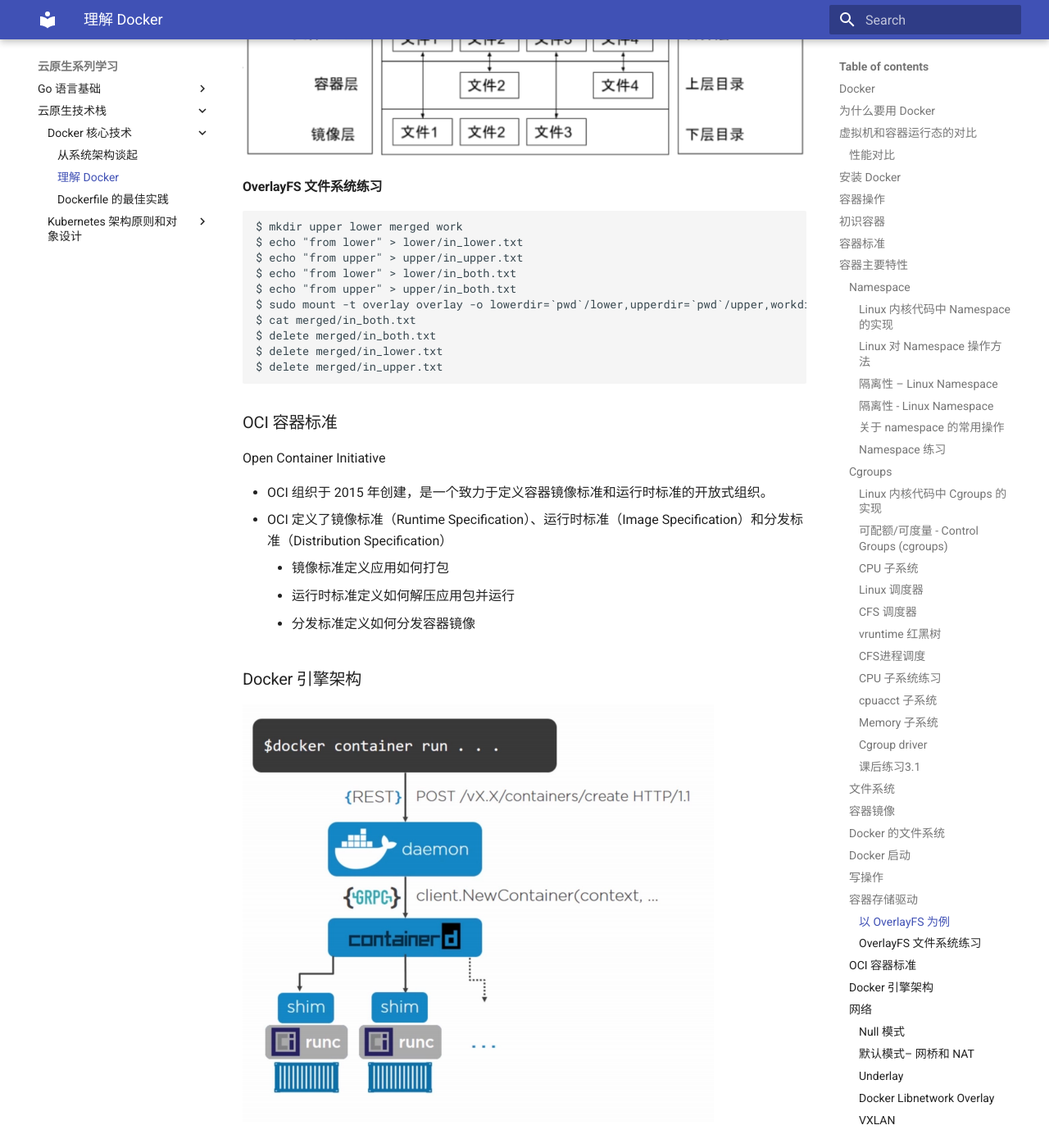
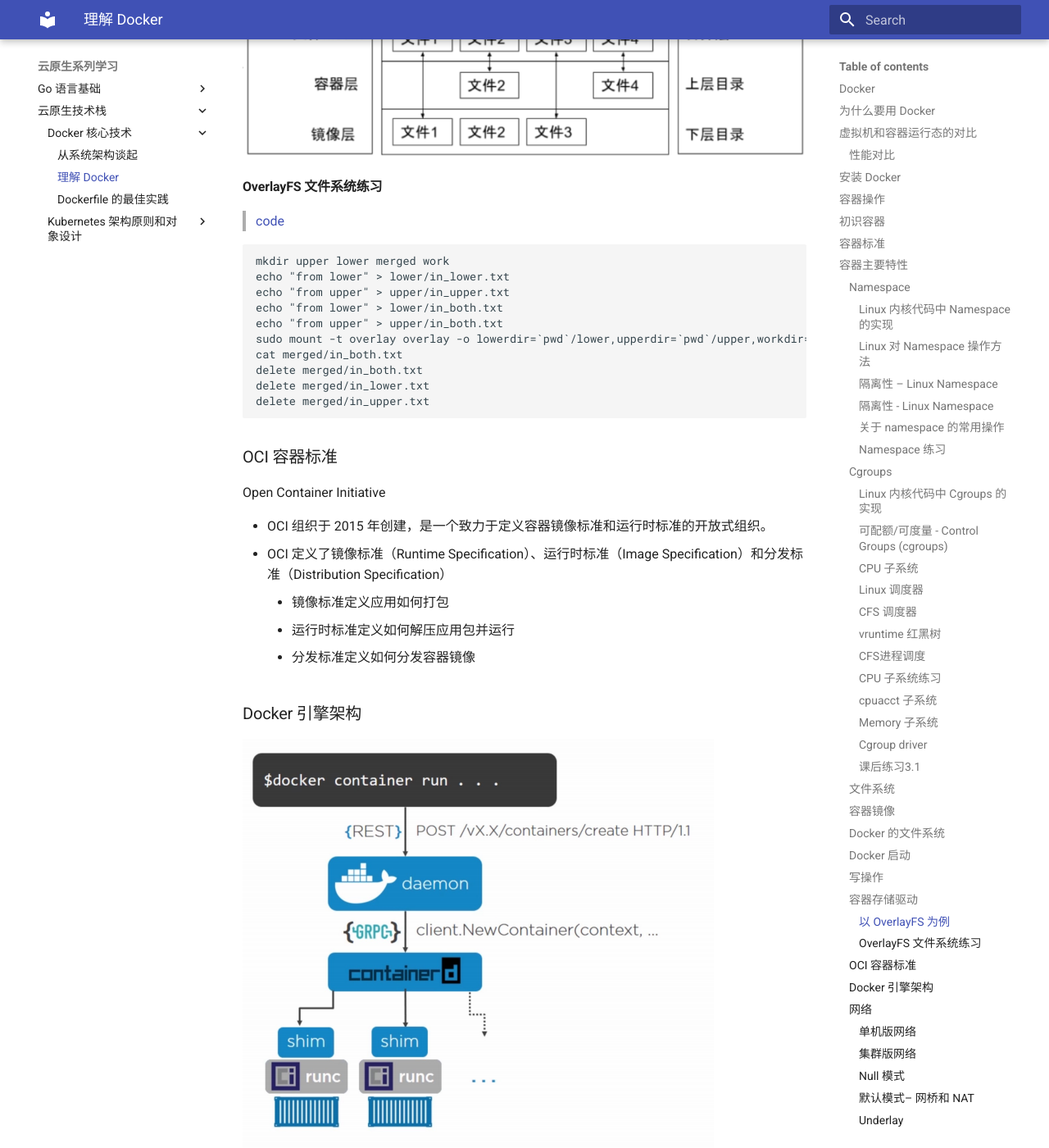
Before and after one commit to mkbooks/k8s-mengfanjie, an MkDocs documentation site: the page built from docs/2/1/2.md, in a window 1280 px wide and 1400 px high, scrolled down 17594 px. Shown: the whole window at 82% size. Built offline with MkDocs 1.6.1 and Material for MkDocs 9.7.7, drawn with Linux system fonts in a browser that asks for light colours.

Commit message:
fix: docker.Network

````diff
--- a/docs/2/1/2.md
+++ b/docs/2/1/2.md
@@ -429,17 +429,19 @@
 ![OverlayFS](images/OverlayFS.png)
 
 #### OverlayFS 文件系统练习
-```
-$ mkdir upper lower merged work
-$ echo "from lower" > lower/in_lower.txt
-$ echo "from upper" > upper/in_upper.txt
-$ echo "from lower" > lower/in_both.txt
-$ echo "from upper" > upper/in_both.txt
-$ sudo mount -t overlay overlay -o lowerdir=`pwd`/lower,upperdir=`pwd`/upper,workdir=`pwd`/work `pwd`/merged
-$ cat merged/in_both.txt
-$ delete merged/in_both.txt
-$ delete merged/in_lower.txt
-$ delete merged/in_upper.txt
+> [code](https://github.com/mkbooks-codes/k8s-mengfanjie/blob/main/02docker/04OverlayFS.md)
+
+```bash
+mkdir upper lower merged work
+echo "from lower" > lower/in_lower.txt
+echo "from upper" > upper/in_upper.txt
+echo "from lower" > lower/in_both.txt
+echo "from upper" > upper/in_both.txt
+sudo mount -t overlay overlay -o lowerdir=`pwd`/lower,upperdir=`pwd`/upper,workdir=`pwd`/work `pwd`/merged
+cat merged/in_both.txt
+delete merged/in_both.txt
+delete merged/in_lower.txt
+delete merged/in_upper.txt
 ```
 ### OCI 容器标准
 Open Container Initiative
@@ -454,6 +456,9 @@
 ![Docker 引擎架构](images/Docker%E5%BC%95%E6%93%8E%E6%9E%B6%E6%9E%84.png)
 
 ### 网络
+> [code](https://github.com/mkbooks-codes/k8s-mengfanjie/blob/main/02docker/05Network.md)
+
+#### 单机版网络
 <font color=red>Null(--net=None)</font>
 
 - 把容器放入独立的网络空间但不做任何网络配置；
@@ -471,6 +476,7 @@
 
 - 使用 Linux 网桥和 iptables 提供容器互联，Docker 在每台主机上创建一个名叫 docker0 的网桥，通过 veth pair 来连接该主机的每一个 EndPoint。
 
+#### 集群版网络
 <font color=red>Overlay(libnetwork, libkv)</font>
 
 - 通过网络封包实现。
````
